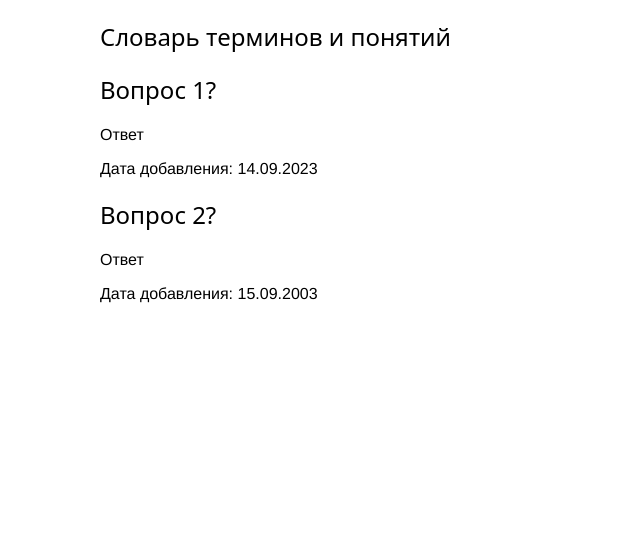
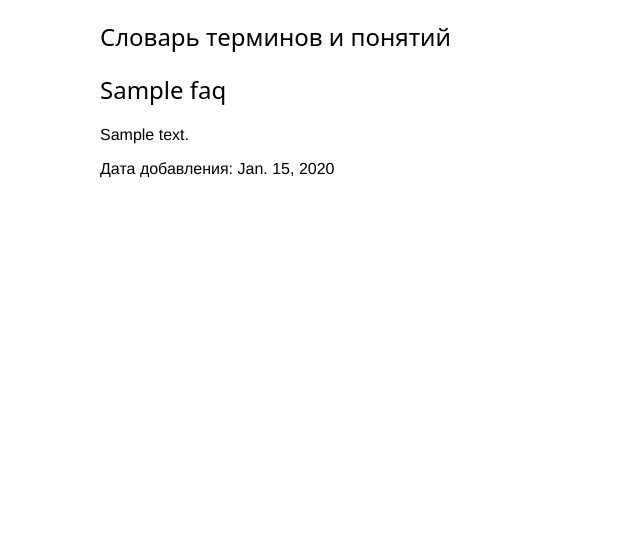
Before and after one commit to SergeyBrykulskii/MDTweb, a Django app: page /faq/ in a window 1280 px wide. Shown: the part 77-620 px from the top of the page, without its empty margins (0-640 px from the left). Run offline with Django 4.2, Linux system fonts and the light colour scheme; tables that the repository leaves empty hold one stand-in row (values such as "Sample post").

Commit message:
faq моделька

```diff
--- a/FitnessClub/fitnessclub_core/models.py
+++ b/FitnessClub/fitnessclub_core/models.py
@@ -76,3 +76,8 @@ class Review(models.Model):
     content = models.TextField()
     rating = models.IntegerField(validators=[MinValueValidator(1), MaxValueValidator(5)])
     created_date = models.DateField(auto_now_add=True)
+
+class Faq(models.Model):
+    question = models.CharField(max_length=66)
+    answer = models.CharField(max_length=666)
+    created_date = models.DateField(auto_now_add=True)
--- a/FitnessClub/fitnessclub_core/templates/fitnessclub_core/faq.html
+++ b/FitnessClub/fitnessclub_core/templates/fitnessclub_core/faq.html
@@ -8,18 +8,13 @@
 {% block content %}
 <section>
     <h1>Словарь терминов и понятий</h1>
-    <!-- земенить на модельку -->
+    {% for faq_item in faq %}
     <div class="faq-item">
-        <h2>Вопрос 1?</h2>
-        <p>Ответ</p>
-        <p>Дата добавления: 14.09.2023</p>
+        <h2>{{ faq_item.question }}</h2>
+        <p>{{ faq_item.answer }}</p>
+        <p>Дата добавления: {{ faq_item.created_date }}</p>
     </div>
-
-    <div class="faq-item">
-        <h2>Вопрос 2?</h2>
-        <p>Ответ</p>
-        <p>Дата добавления: 15.09.2003</p>
-    </div>
+    {% endfor %}
 </section>
 
 {% endblock %}
--- a/FitnessClub/fitnessclub_core/views.py
+++ b/FitnessClub/fitnessclub_core/views.py
@@ -2,7 +2,7 @@ from django.shortcuts import render, redirect, get_object_or_404
 from django.http import HttpResponse, HttpResponseNotFound
 from django.core.exceptions import PermissionDenied
 from django.contrib.auth.decorators import login_required
-from .models import Gym, GymMembership, News, Review, Schedule, GroupClass
+from .models import Faq, Gym, GymMembership, News, Review, Schedule, GroupClass
 from .forms import GymMembershipForm, GroupClassForm, ReviewForm
 from cart.forms import AddGroupClassForm
 from login.models import Client
@@ -128,7 +128,8 @@ def vacancies(request):
     return render(request, 'fitnessclub_core/vacancies.html')
 
 def faq(request):
-    return render(request, 'fitnessclub_core/faq.html')
+    faq = Faq.objects.all()
+    return render(request, 'fitnessclub_core/faq.html', {'faq': faq})
 
 def review_list(request):
     reviews = Review.objects.all()
```
Also changed, not shown: FitnessClub/fitnessclub_core/admin.py (+6 -1 lines), FitnessClub/fitnessclub_core/migrations/0013_faq.py (added).
